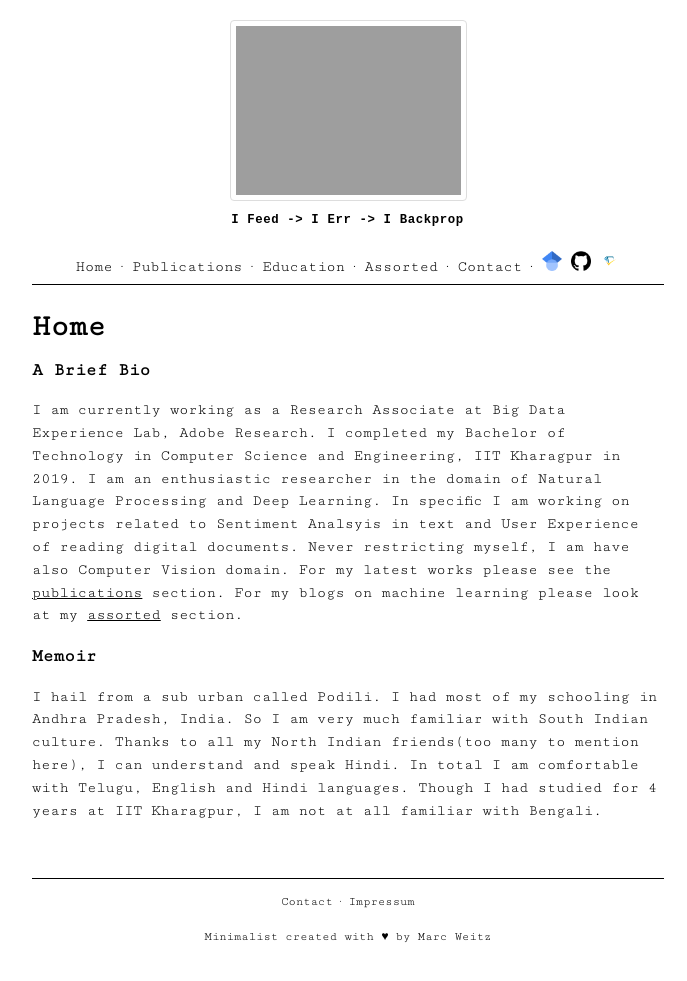
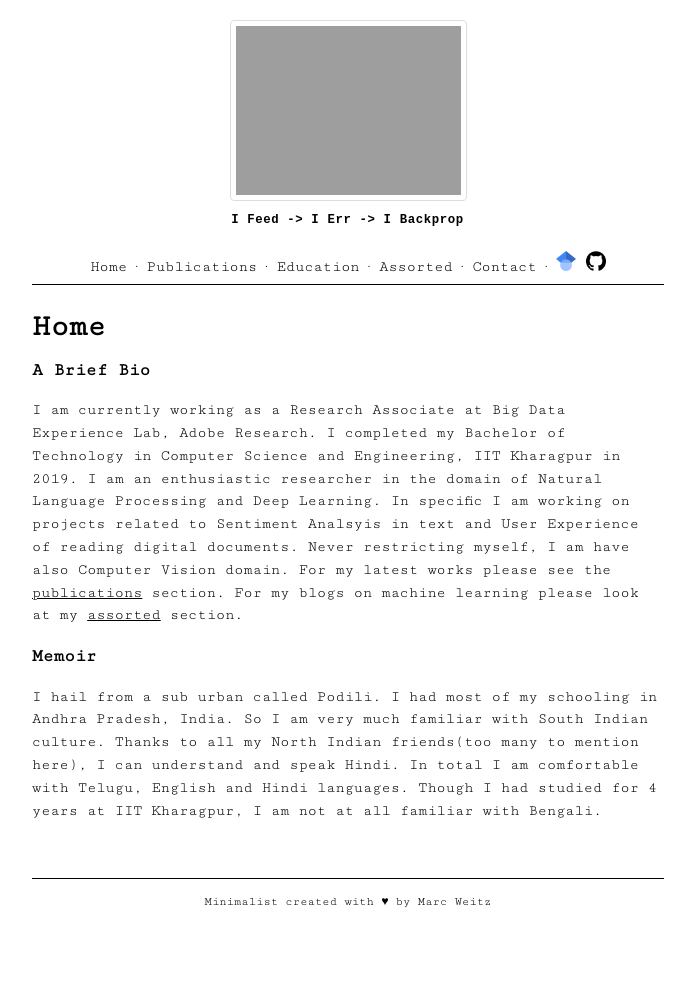
Before and after one commit to bhanu77prakash/bhanu77prakash.github.io, a Jekyll site: the page built from index.md, in a window 1280 px wide. Shown: the whole page, without its empty margins (292-979 px from the left). Built offline with Jekyll 4.4.1, drawn with Linux system fonts in a browser that asks for light colours; after the commit the page ends 946 px from its top, so only the background shows below that.

Commit message:
updated site

```diff
--- a/_includes/footer.html
+++ b/_includes/footer.html
@@ -1,8 +1,4 @@
 <div id="footer">
-  <p>
-    <a href="{{site.url}}{{site.baseurl}}/contact/">Contact</a>  ·
-    <a style="color: black;" href="{{site.url}}{{site.baseurl}}/impressum/">Impressum</a>
-  </p>
   <p>
     <a href="https://github.com/Trybnetic/minimalist/">Minimalist</a> created with &#9829; by <a href="https://github.com/Trybnetic/">Marc Weitz</a>
   </p>
--- a/_includes/nav.html
+++ b/_includes/nav.html
@@ -6,5 +6,4 @@
   <a href="{{site.url}}{{site.baseurl}}/contact/">Contact</a> ·
   <a href="https://scholar.google.ca/citations?user=H_l6pEIAAAAJ&hl=en"><img src="{{site.url}}{{site.baseurl}}/assets/images/scholar_logo.svg.png" style="height:20px;width:20px;"></img></a>
   <a href="https://github.com/bhanu77prakash/"><img src="{{site.url}}{{site.baseurl}}/assets/images/github.png" style="height:20px;width:20px;"></img></a>
-  <a href="https://www.semanticscholar.org/author/Bhanu-Prakash-Reddy-Guda/66596133"><img src="{{site.url}}{{site.baseurl}}/assets/images/semantic.svg" style="height:20px;width:20px;"></img></a>
 </div>
```
Also changed, not shown: 2 other files.
